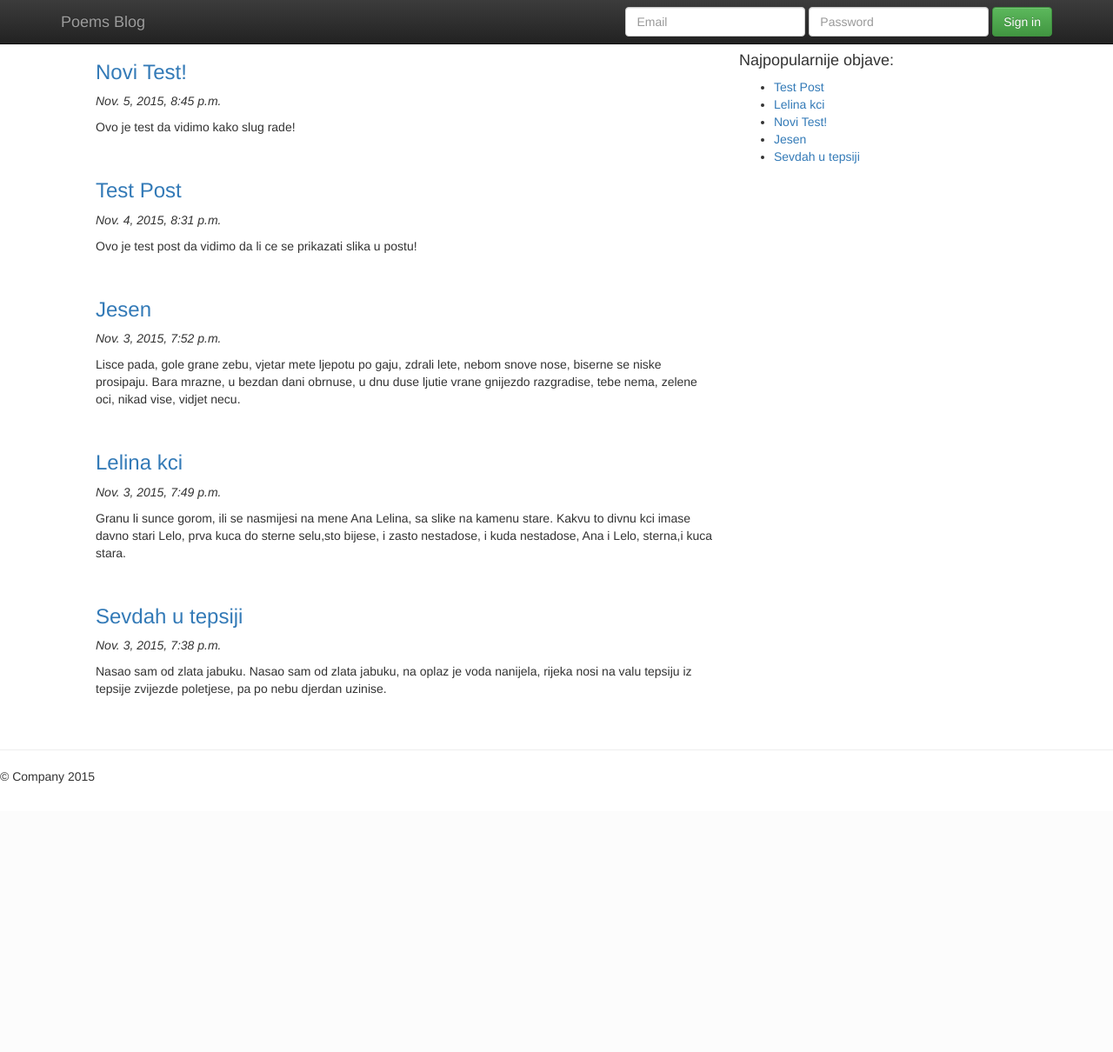
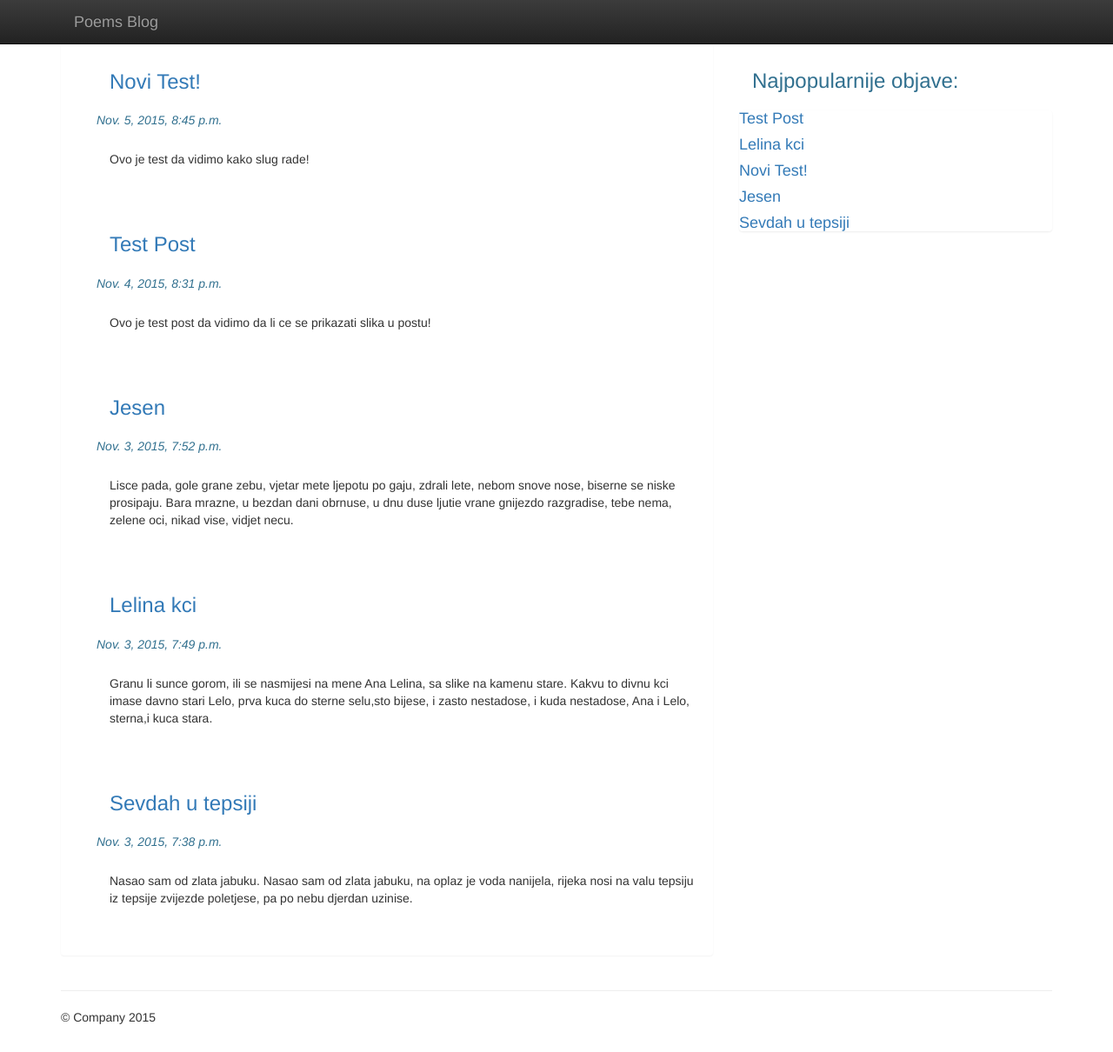
Before and after one commit to Copser/Poems_blog, a Django app: page /blog/ in a window 1280 px wide. Shown: the whole page at 87% size. Before the commit the page ends 901 px from the top, so only its background shows below. Run offline with Django 3.2, Linux system fonts and the light colour scheme; data comes from the database, SQL or seed files in the repository; both versions use the stored data as it was after the commit; some libraries are stand-ins or nearby versions.

Commit message:
Sredjivanje main paga

```diff
--- a/poets_blog/templates/base.html
+++ b/poets_blog/templates/base.html
@@ -29,6 +29,7 @@
             <p class="browserupgrade">You are using an <strong>outdated</strong> browser. Please <a href="http://browsehappy.com/">upgrade your browser</a> to improve your experience.</p>
         <![endif]-->
     <nav class="navbar navbar-inverse navbar-fixed-top" role="navigation">
+    <div class="blog-masthead">
       <div class="container">
         <div class="navbar-header">
           <button type="button" class="navbar-toggle collapsed" data-toggle="collapse" data-target="#navbar" aria-expanded="false" aria-controls="navbar">
@@ -39,16 +40,6 @@
           </button>
           <a class="navbar-brand" href="/blog">Poems Blog</a>
         </div>
-        <div id="navbar" class="navbar-collapse collapse">
-          <form class="navbar-form navbar-right" role="form">
-            <div class="form-group">
-              <input type="text" placeholder="Email" class="form-control">
-            </div>
-            <div class="form-group">
-              <input type="password" placeholder="Password" class="form-control">
-            </div>
-            <button type="submit" class="btn btn-success">Sign in</button>
-          </form>
         </div><!--/.navbar-collapse -->
       </div>
     </nav>
--- a/poets_blog/templates/blog/index.html
+++ b/poets_blog/templates/blog/index.html
@@ -2,25 +2,30 @@
 
 {% block content %}
 <div class="row">
-    <div class="col-md-8">
+    <div class="col-xs-12 col-md-8">
+        <div class="panel panel-deafault">
         {% if latest_posts %}
             <ul>
             {% for post in latest_posts %}
+                <div class="panel-heading">
                     <h3><a href="/blog/{{ post.slug }}">{{ post.title }}</a></h3>
-            <p><em>{{ post.created_at }}</em></p>
+                </div>
+                <p class="text-info"><em>{{ post.created_at }}</em></p>
+                <div class="panel-body">
                 <p>{{ post.content }}</p>
                 <br />
+                </div>
             {% endfor %}
             </ul>
         {% endif %}
         </div>
-    <div class="col-md-4">
-    <h4>Najpopularnije objave:</h4>
-    <ul>
+    </div>
+<div class="col-xs-12 col-md-4">
+    <h3 class="text-info panel-heading">Najpopularnije objave:</h3>
+    <ul class="list-group list-unstyled">
         {% for popular_post in popular_posts %}
-        <li><a href="/blog/{{ popular_post.slug }}" target="">{{ popular_post.title }}</a></li>
+            <h4><li class="list-grup-item"><a href="/blog/{{ popular_post.slug }}" target="">{{ popular_post.title }}</a></li></h4>
     {% endfor %}
     </ul>
 </div>
-</div>
     {% endblock content %}
```
Also changed, not shown: poets_blog/templates/blog/post.html (+7 -1 lines), poets_blog/pero.db. Lines whose indentation alone changed are shown as unchanged.
